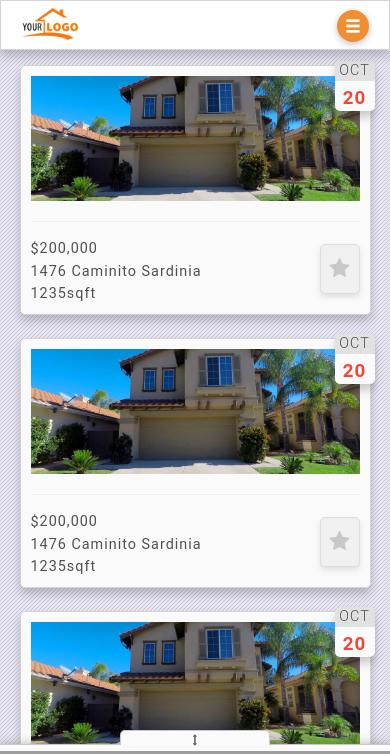
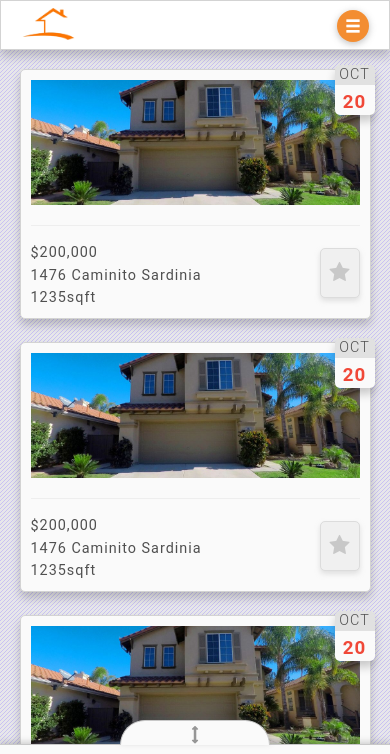
Before and after one commit to mezawebdev/home-finder, a PHP site: page / in a window 390 px wide. Shown: the top 754 px of the page. Run offline with PHP 8.4, Linux system fonts and the light colour scheme; some libraries are stand-ins or nearby versions; grey boxes are pictures that could not be loaded.

Commit message:
Increase map handler bar size, fix js mobility, still messed up tho

```diff
--- a/assets/css/main.css
+++ b/assets/css/main.css
@@ -119,7 +119,9 @@ h1, h2, h3, h4, h5, h6 {
     text-align: center; }
     #side-bar .header img {
       height: 70px;
-      display: inline-block; }
+      display: inline-block;
+      position: relative;
+      left: -10px; }
   #side-bar .header.active {
     display: block; }
   #side-bar .body {
@@ -263,36 +265,9 @@ h1, h2, h3, h4, h5, h6 {
       box-shadow: inset 0px 0px 7px rgba(100, 100, 100, 0.2);
       transform: scale(0.9); }
 
-#views {
-  position: fixed;
-  z-index: 900;
-  bottom: 15px;
-  right: 15px;
-  box-shadow: 0px 6px 10px rgba(0, 0, 0, 0.2);
-  border-radius: 5px;
-  display: none; }
-  #views button {
-    background: rgba(200, 200, 200, 0.7);
-    padding: 12px;
-    color: rgba(0, 0, 0, 0.4);
-    box-shadow: inset 0px 0px 2px rgba(0, 0, 0, 0.1);
-    border: none; }
-  #views button:nth-child(1) {
-    margin-right: -4px;
-    position: relative;
-    border-top-left-radius: 5px;
-    border-bottom-left-radius: 5px; }
-  #views button:nth-child(2) {
-    border-top-right-radius: 5px;
-    border-bottom-right-radius: 5px; }
-  #views button.active {
-    background: #fafafa;
-    box-shadow: none;
-    color: rgba(0, 0, 0, 0.7); }
-
 #list {
   width: 100%;
-  top: 50px;
+  top: 30px;
   text-align: center;
   position: relative;
   z-index: 500; }
@@ -416,9 +391,9 @@ h1, h2, h3, h4, h5, h6 {
   z-index: 600; }
   #map-wrapper .draggable-tab {
     width: 100%;
-    height: 7px;
+    height: 10px;
     background: #fafafa;
-    box-shadow: 0px 0px 10px rgba(100, 100, 100, 0.5);
+    box-shadow: 0px -2px 6px rgba(100, 100, 100, 0.3);
     border-top: 1px solid #c8c8c8;
     z-index: 600;
     cursor: grab; }
@@ -426,12 +401,12 @@ h1, h2, h3, h4, h5, h6 {
       width: 150px;
       margin: 0 auto;
       position: relative;
-      height: 15px;
+      height: 25px;
       background: #fafafa;
-      top: -15px;
-      border-top-right-radius: 5px;
-      border-top-left-radius: 5px;
-      box-shadow: 0px -5px 10px rgba(100, 100, 100, 0.1);
+      top: -25px;
+      border-top-right-radius: 100px;
+      border-top-left-radius: 100px;
+      box-shadow: 0px -2px 6px rgba(100, 100, 100, 0.3);
       text-align: center;
       border-top: 1px solid #c8c8c8;
       border-left: 1px solid #c8c8c8;
@@ -439,8 +414,10 @@ h1, h2, h3, h4, h5, h6 {
       z-index: 600;
       cursor: grab; }
       #map-wrapper .draggable-tab .tab i {
-        font-size: 0.7em;
-        color: #646464; }
+        font-size: 1.1em;
+        color: #969696;
+        top: 6px;
+        position: relative; }
     #map-wrapper .draggable-tab .tab:active {
       cursor: grabbing; }
     #map-wrapper .draggable-tab .middle-line {
--- a/assets/css/main.scss
+++ b/assets/css/main.scss
@@ -122,6 +122,8 @@ h1, h2, h3, h4, h5, h6 {
 		img {
 			height: 70px;
 			display: inline-block;
+			position: relative;
+			left: -10px;
 		}
 	}
 	.header.active {
@@ -304,46 +306,10 @@ h1, h2, h3, h4, h5, h6 {
 	}
 }
 
-#views {
-	position: fixed;
-	z-index: 900;
-	bottom: 15px;
-	right: 15px;
-	//width: 100%;
-	//background: red;
-	box-shadow: $outset-box-shadow;
-	border-radius: 5px;
-	display: none;
-	//border: 1px solid $border-grey;
-	button {
-		background: $unfocused-button-background;
-		//border: 1px solid $border-grey;
-		padding: 12px;
-		color: $unfocused-button-text;
-		box-shadow: $inset-box-shadow;
-		border: none;
-	}
-	button:nth-child(1) {
-		margin-right: -4px;
-		position: relative;
-		border-top-left-radius: 5px;
-		border-bottom-left-radius: 5px;
-		//display: none;
-	}
-	button:nth-child(2) {
-		border-top-right-radius: 5px;
-		border-bottom-right-radius: 5px;
-	}
-	button.active {
-		background: $transparent-white;
-		box-shadow: none;
-		color: $main-font;
-	}
-}
 
 #list {
 	width: 100%;
-	top: 50px;
+	top: 30px;
 	text-align: center;
 	position: relative;
 	z-index: 500;
@@ -485,9 +451,9 @@ h1, h2, h3, h4, h5, h6 {
 
 	.draggable-tab {
 		width: 100%;
-		height: 7px;
+		height: 10px;
 		background: rgb(250, 250, 250);
-		box-shadow: 0px 0px 10px rgba(100, 100, 100, 0.5);
+		box-shadow: 0px -2px 6px rgba(100, 100, 100, 0.3);
 		border-top: 1px solid rgb(200, 200, 200);
 		z-index: 600;
 		cursor: grab;
@@ -495,12 +461,12 @@ h1, h2, h3, h4, h5, h6 {
 			width: 150px;
 			margin: 0 auto;
 			position: relative;
-			height: 15px;
+			height: 25px;
 			background: rgb(250, 250, 250);
-			top: -15px;
-			border-top-right-radius: 5px;
-			border-top-left-radius: 5px;
-			box-shadow: 0px -5px 10px rgba(100, 100, 100, 0.1);
+			top: -25px;
+			border-top-right-radius: 100px;
+			border-top-left-radius: 100px;
+			box-shadow: 0px -2px 6px rgba(100, 100, 100, 0.3);
 			text-align: center;
 			border-top: 1px solid rgb(200, 200, 200);
 			border-left: 1px solid rgb(200, 200, 200);
@@ -508,8 +474,10 @@ h1, h2, h3, h4, h5, h6 {
 			z-index: 600;
 			cursor: grab;
 			i {
-				font-size: 0.7em;
-				color: rgb(100, 100, 100);
+				font-size: 1.1em;
+				color: rgb(150, 150, 150);
+				top: 6px;
+				position: relative;
 			}
 		}
 		.tab:active {
--- a/assets/js/main.js
+++ b/assets/js/main.js
@@ -1,6 +1,6 @@
 // Initialize Map, then callback main function
 function initMap() {
-	var proto = google;
+	var googleGlobal = google;
 
 	var uluru = {lat: -25.363, lng: 131.044};
     var map = new google.maps.Map(document.getElementById('map'), {
@@ -12,10 +12,11 @@ function initMap() {
     	map: map
     });
 
-    init(document, window, proto);
+    // Initialize Map
+    init(document, window, googleGlobal, map);
 }
 
-var init = function(document, window, google) {
+var init = function(document, window, googleGlobal, map) {
 
 	'use strict';
 
@@ -132,17 +133,19 @@ var init = function(document, window, google) {
 				console.log("Tab Clicked");
 			});
 
-			this.draggableTab.on("touchstart", (e) => {
+			this.draggableTab.on("touchstart touchmove", (e) => {
+				e.stopPropagation();
+				var touchY = e.originalEvent.touches[0].screenY;
+				this.resizeMap(null, null, touchY);
+			});
+/*
+			this.draggableTab.on("touchmove", (e) => {
 				e.stopPropagation();
 				var touchY = e.originalEvent.touches[0].screenY;
 				this.resizeMap(null, null, touchY);
 			});
 
-			this.draggableTab.on("touchmove", (e) => {
-				e.stopPropagation();
-				var touchY = e.originalEvent.touches[0].screenY;
-				this.resizeMap(null, null, touchY);
-			});
+			*/
 		},
 		resizeMap: function(mouseX, mouseY, touchY) {
 			if (mouseX) {
@@ -156,7 +159,7 @@ var init = function(document, window, google) {
 			if (touchY) {
 				console.log("Window Height: " + $(window).height());
 				console.log("TouchY: " + touchY);
-				var newHeight = $(window).height() - touchY;
+				var newHeight = $(window).height() - (touchY - 180);
 				//newHeight *= -1;
 				console.log("New Height: " + newHeight);
 				this.mapWrapperElement.css("height", newHeight + "px");
--- a/index.html
+++ b/index.html
@@ -27,7 +27,7 @@
 	<!-- Tool Bar -->
 	<div id="side-bar" class="desktop">
 		<div class="header">
-			<img src="assets/images/your-logo.png" />
+			<img src="assets/images/new-logo.png" />
 		</div>
 		<div class="body">
 			<div class="body-top-buttons">
@@ -84,7 +84,7 @@
 			</div>
 		</div>
 		<div class="footer">
-			<img src="assets/images/your-logo.png" />
+			<img src="assets/images/new-logo-icon.png" />
 			<button><span class="glyphicon glyphicon-menu-hamburger"></span></button>
 		</div>
 	</div>
```
Also changed, not shown: assets/images/new-logo-icon.png (added), assets/images/new-logo.png (added), 6 other files.
